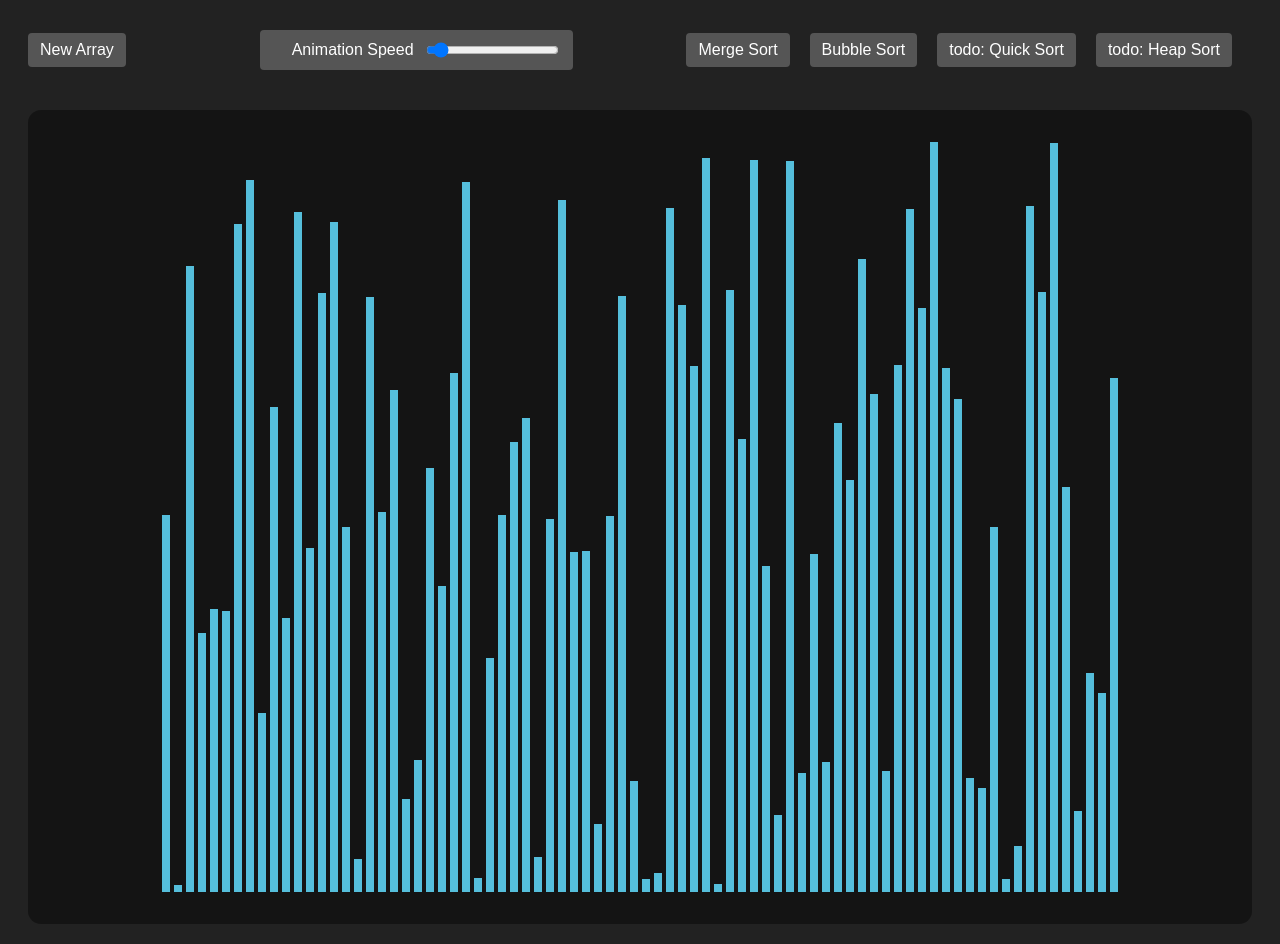
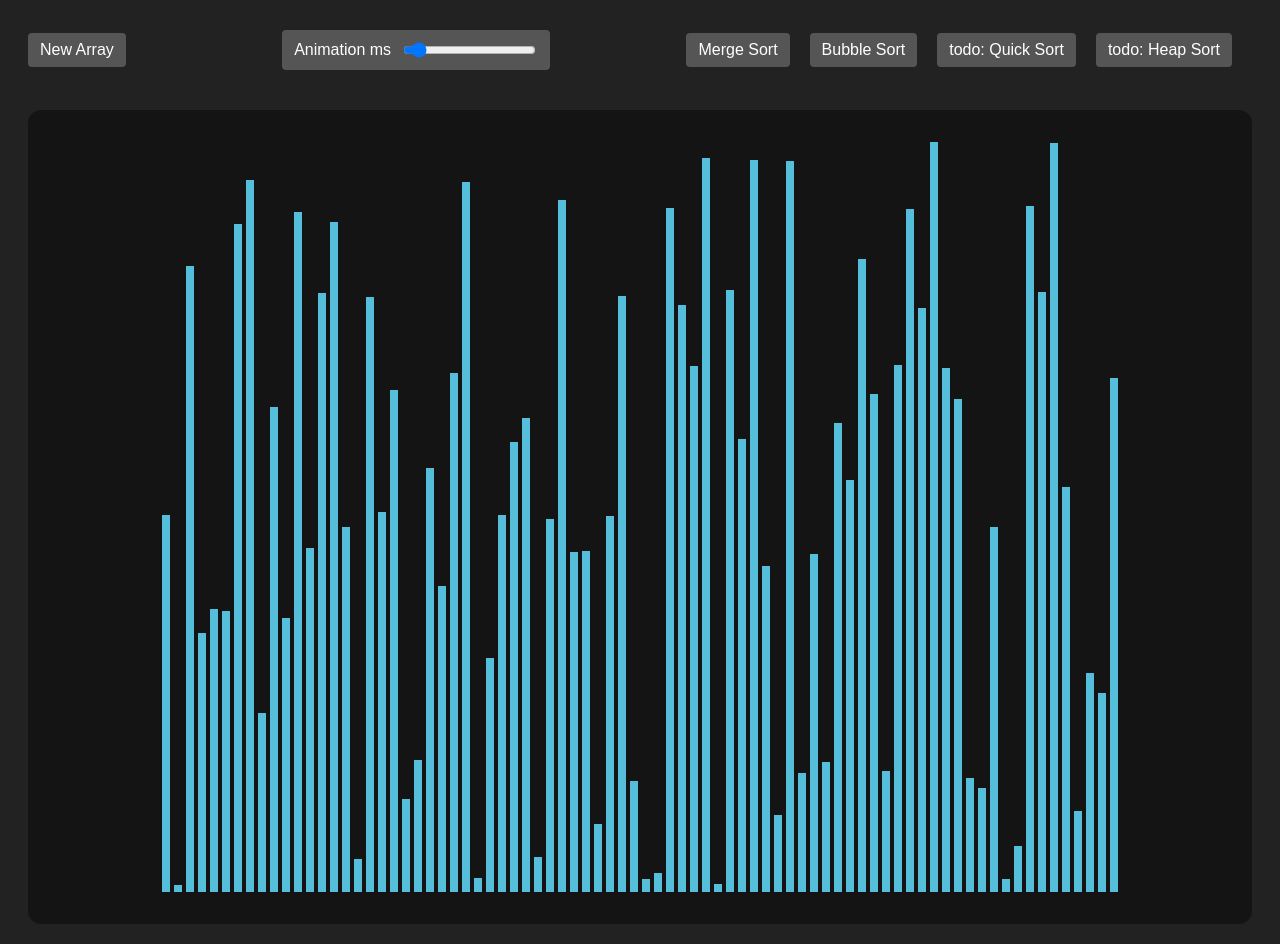
Before and after one commit to manuquiroga/sorting-visualizer, a React (Create React App) app: page / in a window 1280 px wide. Built offline with nearby package versions, Linux system fonts and the light colour scheme.

Commit message:
speed bar and, package

```diff
--- a/src/SortingVisualizer/SortingVisualizer.css
+++ b/src/SortingVisualizer/SortingVisualizer.css
@@ -31,7 +31,6 @@ nav button:hover {
     display: flex;
     justify-content: space-between;
     align-items: center;
-
 }
 
 .box {
@@ -69,9 +68,7 @@ nav button:hover {
 
 nav label{
     color: #fff;
-    font-size: 16px;
     margin-right: 10px;
-    margin-left: 20px;
 }
 
 /* speed input */
--- a/src/SortingVisualizer/SortingVisualizer.jsx
+++ b/src/SortingVisualizer/SortingVisualizer.jsx
@@ -42,7 +42,7 @@ const SortingVisualizer = () => {
                     <button onClick={() => resetArray()}>New Array</button>
                 </div>
                 <div className='speed-box'>
-                    <label>Animation Speed</label>
+                    <label>Animation ms</label>
                     <input className='speed-input' type="range" min="5" max="100" value={animationSpeed} onChange={(e) => setAnimationSpeed(e.target.value)}></input>
                 </div>
                 <div className="sorting-buttons">
```
Also changed, not shown: package.json (+7 -1 lines), 1 other file (tests, documents, lock files or other folders).
